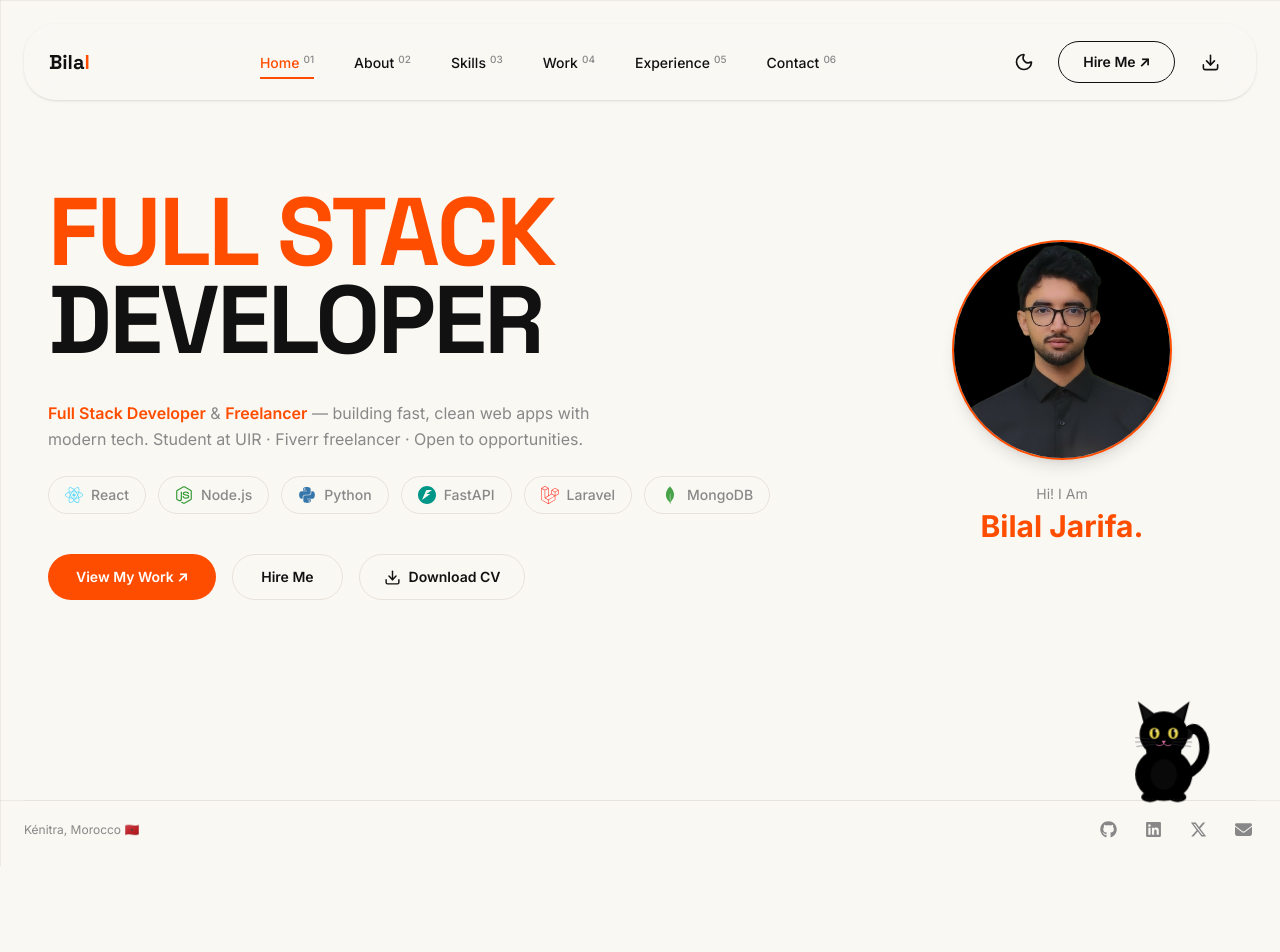
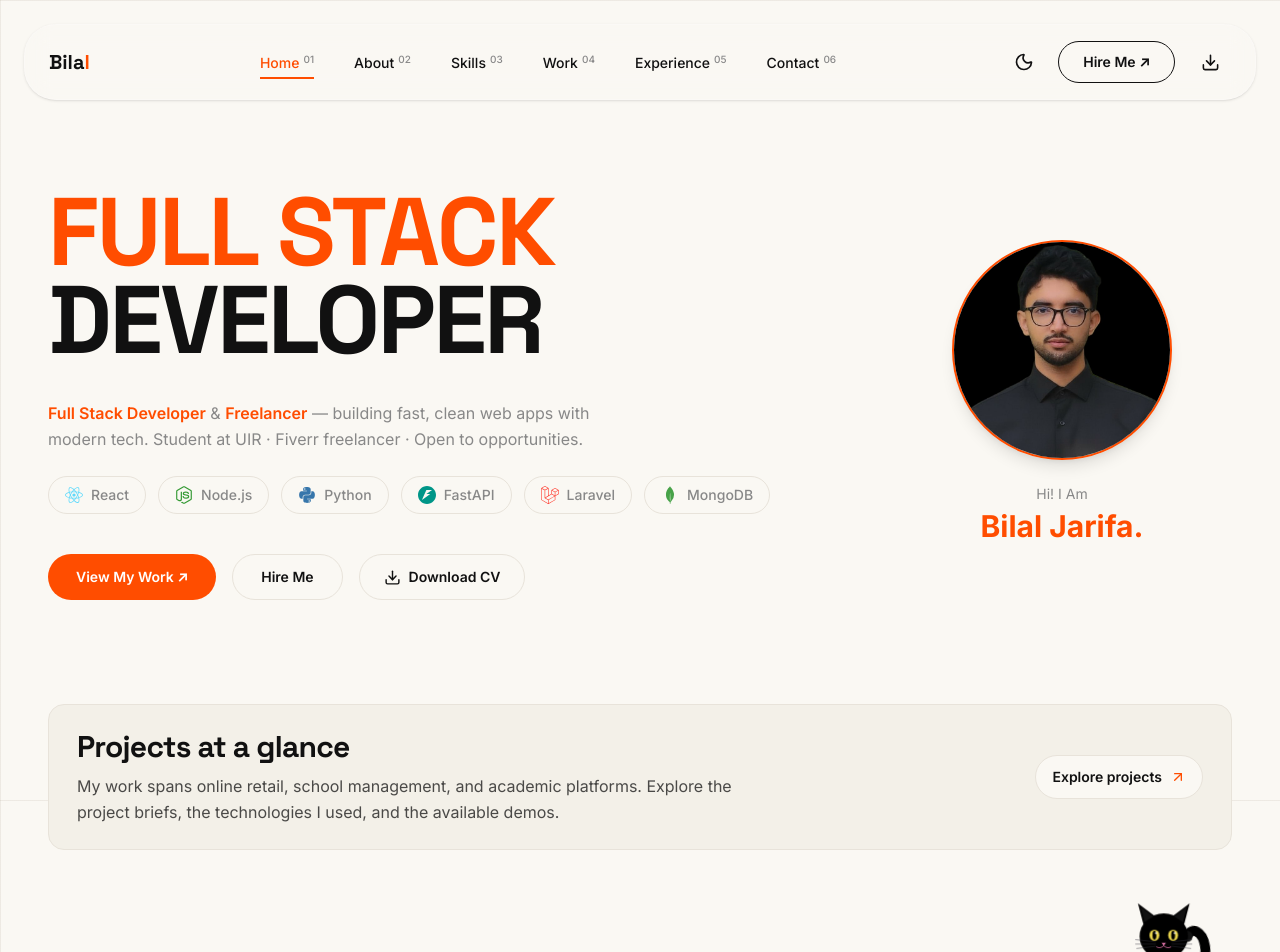
Before and after one commit to bilaljarifa/bilal.portfolio, a React (Vite) app: page / in a window 1280 px wide. Shown: the top 952 px of the page. Before the commit the page ends 866 px from the top, so only its background shows below. Built offline with nearby package versions, Linux system fonts and the light colour scheme.

Commit message:
Summarize projects on the portfolio homepage

```diff
--- a/src/App.jsx
+++ b/src/App.jsx
@@ -2,6 +2,7 @@ import React, { useState, useEffect } from 'react';
 import { BrowserRouter, Routes, Route } from 'react-router-dom';
 import Navbar from './components/Navbar';
 import Footer from './components/Footer';
+import ProjectOverview from './components/ProjectOverview';
 import ScrollToTop from './components/ScrollToTop';
 import Home from './pages/Home';
 import About from './pages/About';
@@ -28,7 +29,15 @@ function App() {
         <Navbar darkMode={darkMode} toggleDarkMode={() => setDarkMode(!darkMode)} />
         <main className="flex-1">
           <Routes>
-            <Route path="/"           element={<Home />} />
+            <Route
+              path="/"
+              element={(
+                <>
+                  <Home />
+                  <ProjectOverview />
+                </>
+              )}
+            />
             <Route path="/about"      element={<About />} />
             <Route path="/skills"     element={<Skills />} />
             <Route path="/work"       element={<Work />} />
--- /dev/null
+++ b/src/components/ProjectOverview.jsx
@@ -0,0 +1,37 @@
+import { ArrowUpRight } from 'lucide-react';
+import { Link } from 'react-router-dom';
+
+const translations = {
+  en: {
+    heading: 'Projects at a glance',
+    summary: 'My work spans online retail, school management, and academic platforms. Explore the project briefs, the technologies I used, and the available demos.',
+    link: 'Explore projects',
+  },
+  fr: {
+    heading: 'Mes projets en bref',
+    summary: 'Mes projets couvrent le commerce en ligne, la gestion scolaire et le suivi doctoral. Découvrez mes réalisations, les technologies utilisées et les démos disponibles.',
+    link: 'Voir les projets',
+  },
+};
+
+export default function ProjectOverview({ language = 'en' }) {
+  const copy = translations[language];
+
+  return (
+    <section id="projects" aria-labelledby="projects-overview-heading" className="mx-auto max-w-7xl scroll-mt-28 px-6 pb-14 md:px-12">
+      <div className="flex flex-col gap-5 rounded-2xl border border-border bg-cardBg px-5 py-6 sm:flex-row sm:items-center sm:justify-between sm:px-7">
+        <div>
+          <h2 id="projects-overview-heading" className="font-space text-2xl font-bold tracking-tight sm:text-3xl">{copy.heading}</h2>
+          <p className="mt-2 max-w-2xl text-sm leading-relaxed text-text/75 sm:text-base">{copy.summary}</p>
+        </div>
+        <Link
+          to="/work"
+          className="inline-flex min-h-11 w-fit shrink-0 items-center gap-2 rounded-full border border-border bg-bg px-4 text-sm font-semibold hover:border-orange focus-visible:outline-2 focus-visible:outline-offset-2 focus-visible:outline-orange"
+        >
+          {copy.link}
+          <ArrowUpRight size={16} aria-hidden="true" className="text-orange" />
+        </Link>
+      </div>
+    </section>
+  );
+}
```
